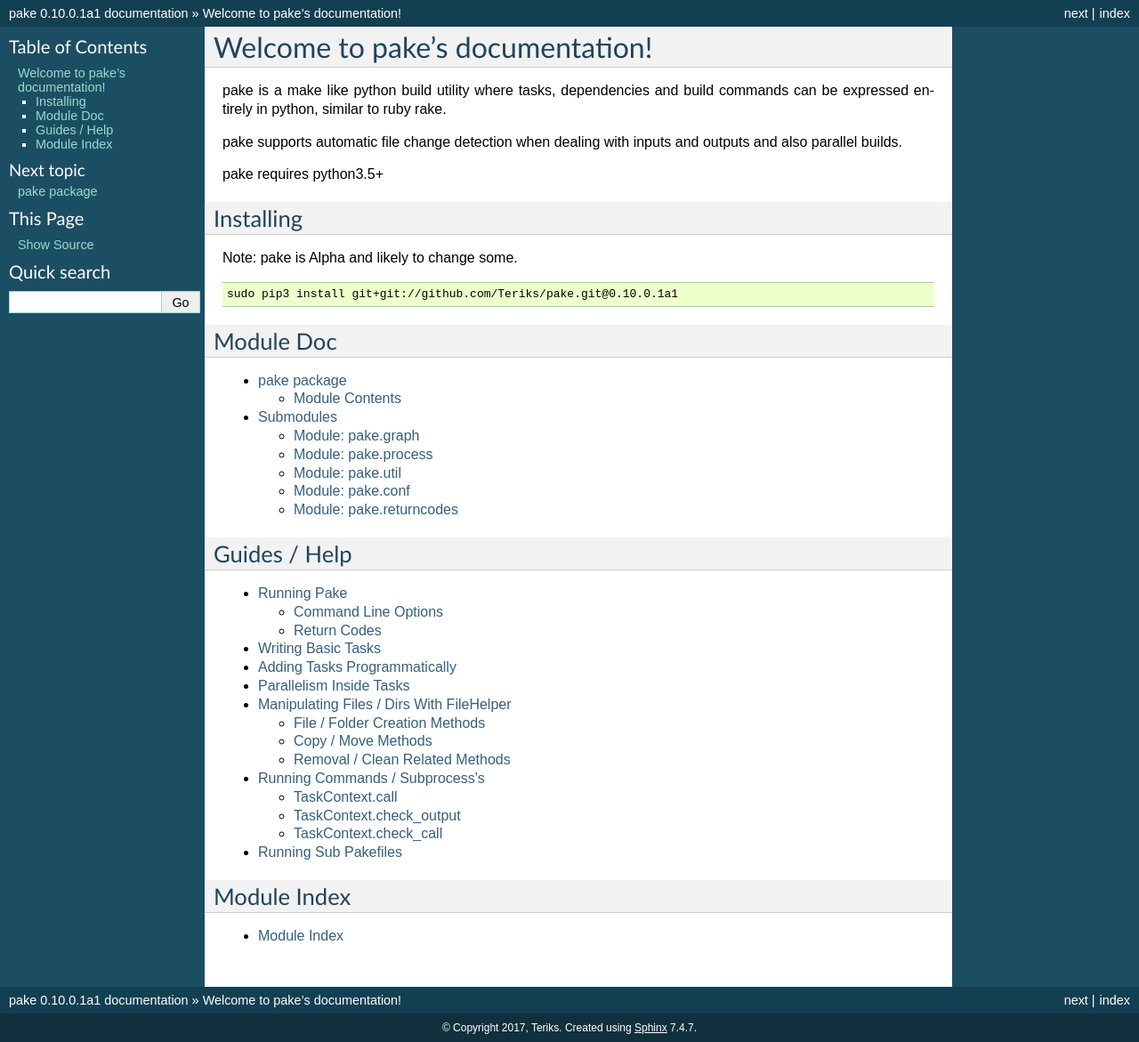
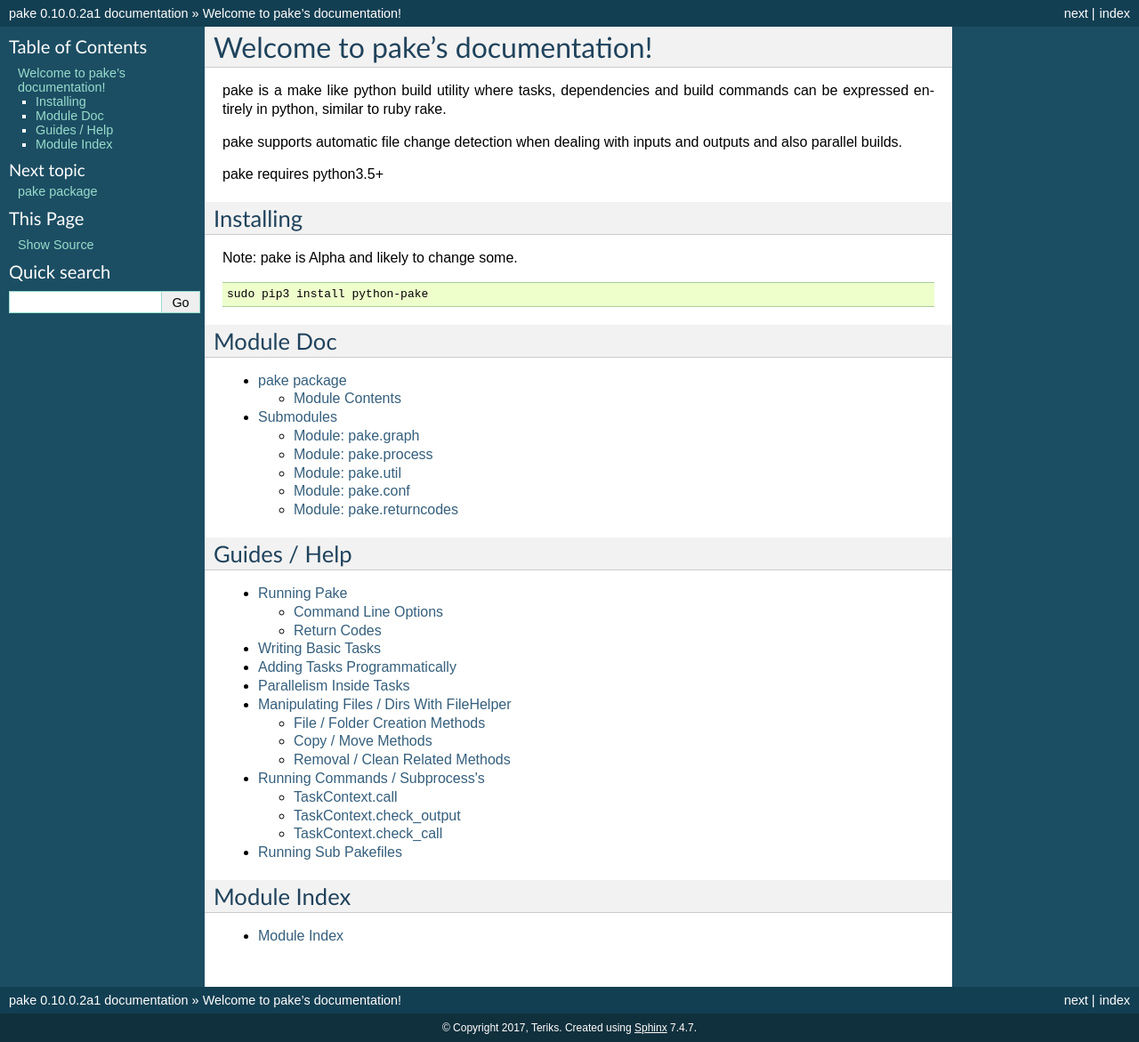
Before and after one commit to Teriks/pake, a Sphinx documentation site: the page built from docs/source/index.rst, in a window 1280 px wide. Shown: the whole page at 89% size. Built offline with Sphinx 7.4.7, drawn with Linux system fonts in a browser that asks for light colours.

Commit message:
Change install slug to pypi package

```diff
--- a/README.rst
+++ b/README.rst
@@ -19,7 +19,7 @@
 
 ::
 
-    sudo pip3 install git+git://github.com/Teriks/pake.git@0.10.0.1a1
+    sudo pip3 install python-pake
 
 Example project using pake
 ==========================
--- a/docs/source/index.rst
+++ b/docs/source/index.rst
@@ -26,7 +26,7 @@
 
 .. code-block:: bash
 
-    sudo pip3 install git+git://github.com/Teriks/pake.git@0.10.0.1a1
+    sudo pip3 install python-pake
 
 
 Module Doc
--- a/pake/__init__.py
+++ b/pake/__init__.py
@@ -21,7 +21,7 @@
 __author__ = 'Teriks'
 __copyright__ = 'Copyright (c) 2016 Teriks'
 __license__ = 'Three Clause BSD'
-__version__ = '0.10.0.1'
+__version__ = '0.10.0.2'
 
 from .filehelper import FileHelper
 
--- a/setup.py
+++ b/setup.py
@@ -21,14 +21,14 @@
     readme = f.read()
 
 
-setup(name='pake',
+setup(name='python-pake',
       author='Teriks',
       author_email='Teriks@users.noreply.github.com',
       url='https://github.com/Teriks/pake',
       version=version,
       packages=find_packages(exclude=('tests',)),
       license='BSD 3-Clause',
-      description='A make like build utility using python.',
+      description='A make like build utility entirely in python.',
       long_description=readme,
       include_package_data=True,
       install_requires=[],
```
